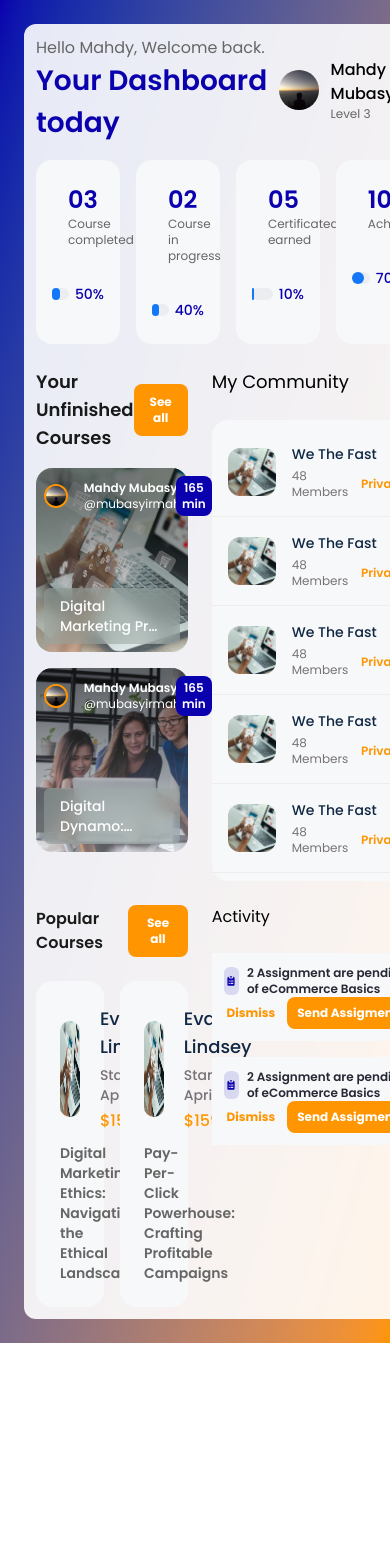
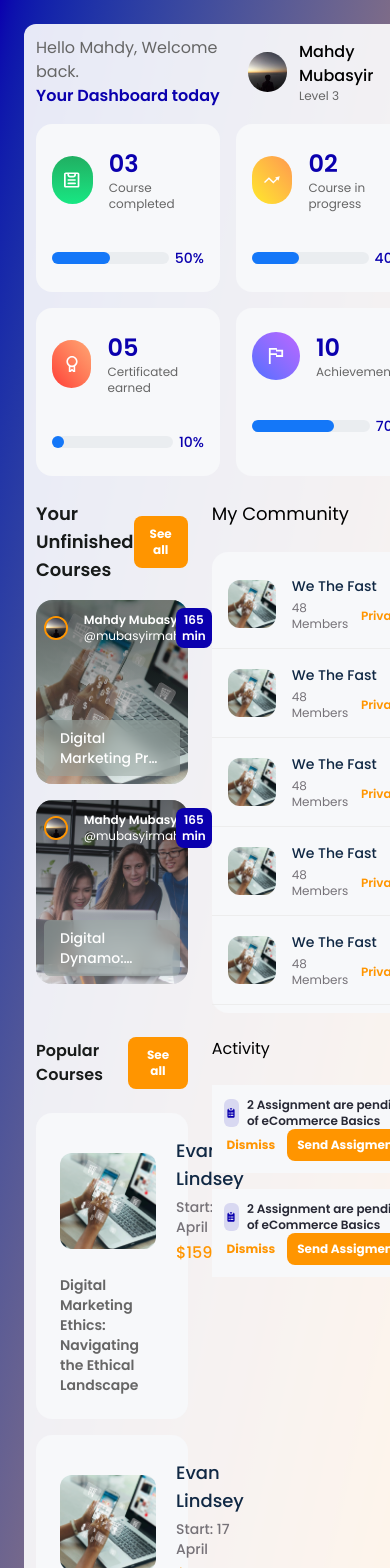
Before and after one commit to mubasyir19/jongskill, a Next.js app: page /dashboard in a window 390 px wide. Shown: the top 1568 px of the page. Before the commit the page ends 1343 px from the top, so only its background shows below. Built offline with nearby package versions, Linux system fonts and the light colour scheme.

Commit message:
ui: responsive title and grid section

```diff
--- a/src/app/(dashboard)/dashboard/page.tsx
+++ b/src/app/(dashboard)/dashboard/page.tsx
@@ -9,7 +9,9 @@ export default function MainDashboardPage() {
       <div className='flex items-center justify-between'>
         <div className=''>
           <p className='text-base text-[var(--color-shades-600)]'>Hello Mahdy, Welcome back.</p>
-          <h3 className='font-semibold text-[28px] text-[var(--color-secondary)]'>Your Dashboard today</h3>
+          <h3 className='font-semibold md:text-xl lg:text-2xl xl:text-[28px] text-[var(--color-secondary)]'>
+            Your Dashboard today
+          </h3>
         </div>
         <div className='flex items-center gap-3'>
           <Image src={`/images/user.jpg`} width={100} height={100} alt='profile' className='size-10 rounded-full' />
@@ -19,7 +21,7 @@ export default function MainDashboardPage() {
           </div>
         </div>
       </div>
-      <section className='mt-4 grid grid-cols-4 gap-4'>
+      <section className='mt-4 grid grid-cols-2 lg:grid-cols-4 gap-4'>
         <div className='bg-[var(--color-shades-100)] rounded-2xl py-6 px-4'>
           <div className='flex items-center gap-4'>
             <div className='bg-gradient-to-t from-[#17E783] to-[#20AF62] size-12 xl:size-16 flex items-center justify-center rounded-full'>
@@ -207,7 +209,7 @@ export default function MainDashboardPage() {
               See all
             </button>
           </div>
-          <div className='mt-6 grid grid-cols-2 gap-4'>
+          <div className='mt-6 grid grid-cols-1 lg:grid-cols-2 gap-4'>
             <div className='bg-[var(--color-shades-100)] rounded-2xl p-6'>
               <div className='flex items-center gap-5'>
                 <Image
```
